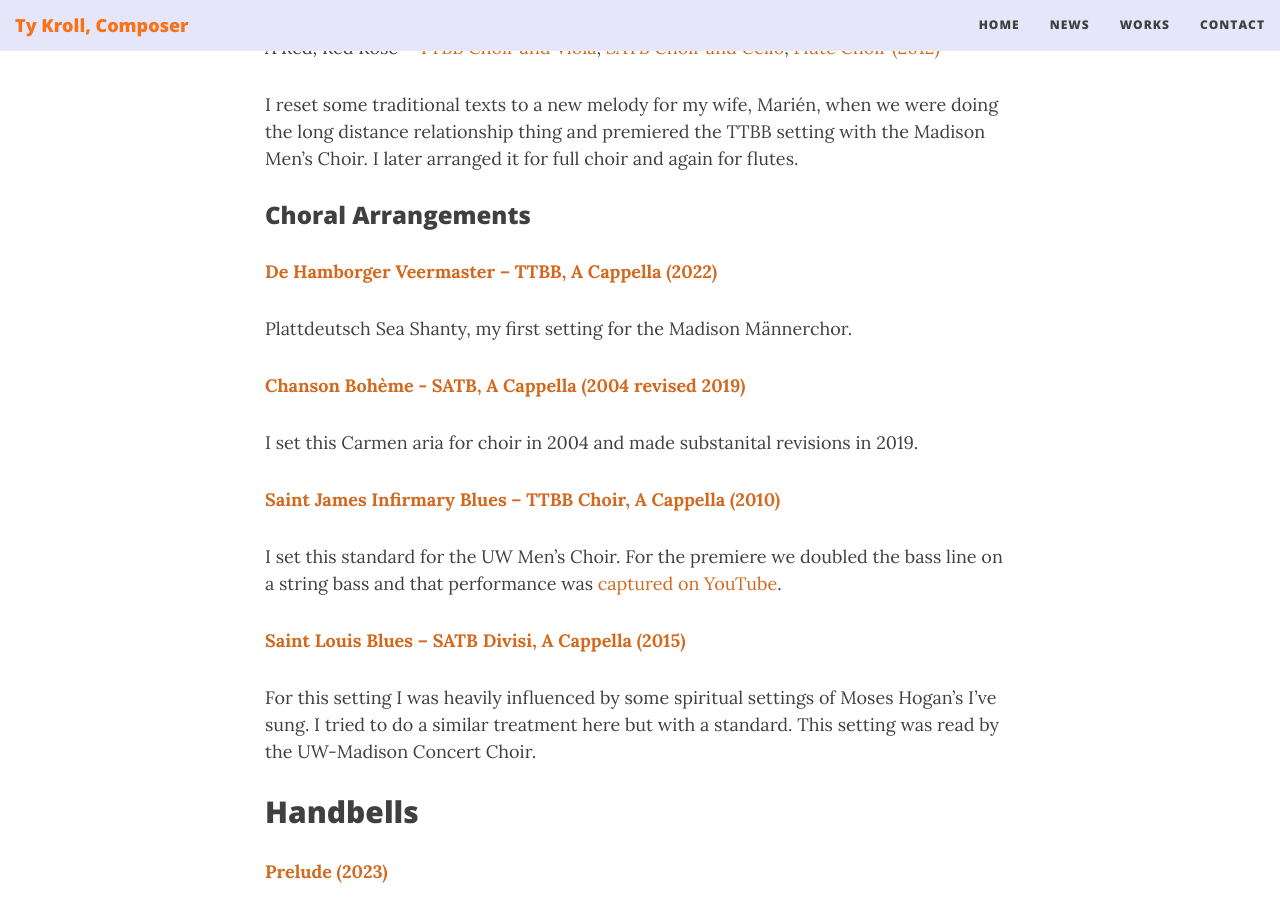
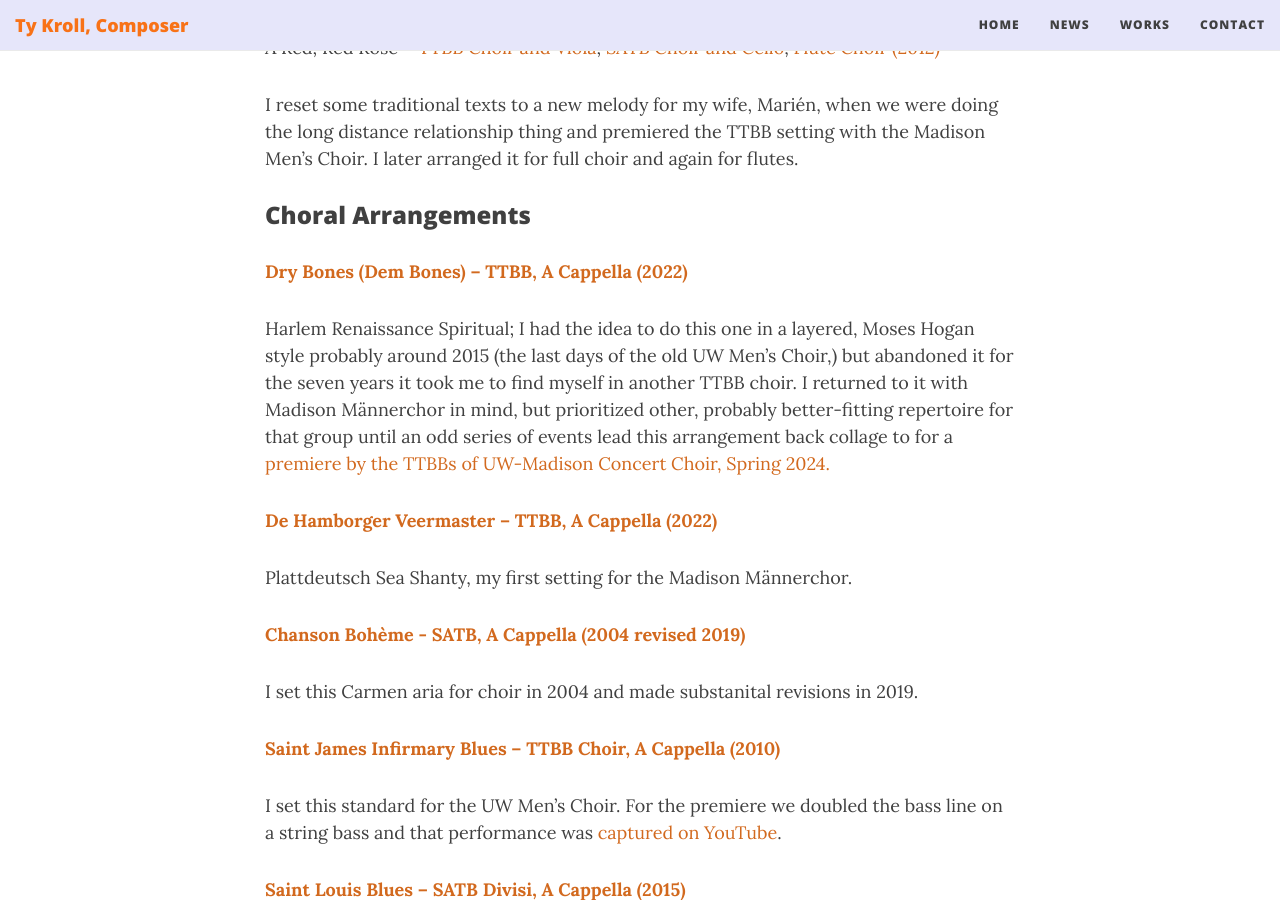
Before and after one commit to ctrueden/tykroll.com, a Jekyll site: the page built from works.md, in a window 1280 px wide and 900 px high, scrolled down 3204 px. Built offline with Jekyll 4.4.1, drawn with Linux system fonts in a browser that asks for light colours; nearby versions of some CDN libraries.

Commit message:
Update works.md

```diff
--- a/works.md
+++ b/works.md
@@ -76,6 +76,10 @@ I reset some traditional texts to a new melody for my wife, Marién, when we wer
 
 ### Choral Arrangements
 
+__[Dry Bones (Dem Bones) – TTBB, A Cappella (2022)](https://www.musicnotes.com/sheetmusic/mtd.asp?ppn=MN0288836)__
+
+Harlem Renaissance Spiritual; I had the idea to do this one in a layered, Moses Hogan style probably around 2015 (the last days of the old UW Men's Choir,) but abandoned it for the seven years it took me to find myself in another TTBB choir. I returned to it with Madison Männerchor in mind, but prioritized other, probably better-fitting repertoire for that group until an odd series of events lead this arrangement back collage to for a [premiere by the TTBBs of UW-Madison Concert Choir, Spring 2024.](https://www.youtube.com/watch?v=RU71Zq4cuW8)
+
 __[De Hamborger Veermaster – TTBB, A Cappella (2022)](https://www.musicnotes.com/sheetmusic/mtd.asp?ppn=MN0276332)__
 
 Plattdeutsch Sea Shanty, my first setting for the Madison Männerchor.
```
